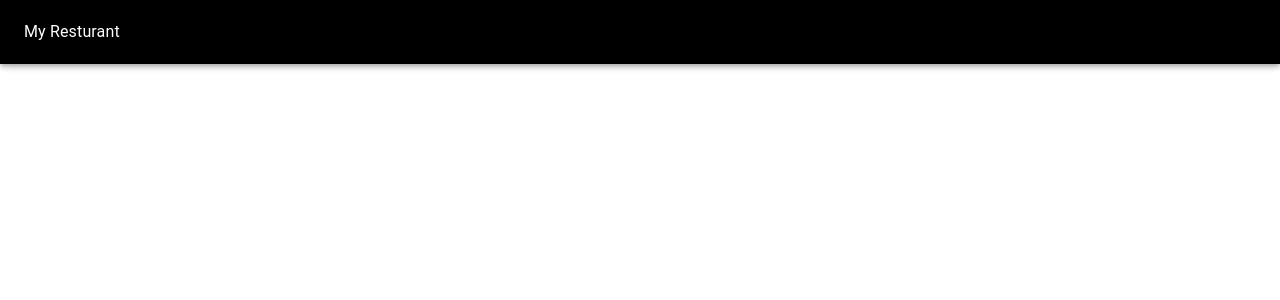
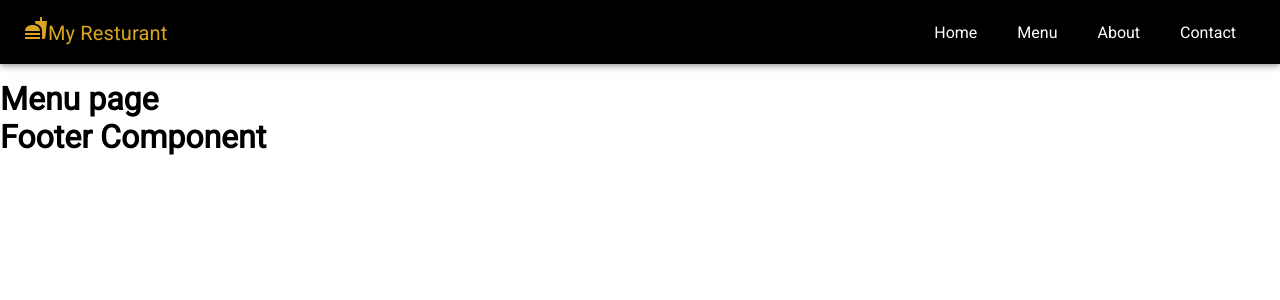
Before and after one commit to Dineshyagnik/resturant_website, a React (Create React App) app: page /menu in a window 1280 px wide. Shown: the top 300 px of the page. Built offline with nearby package versions, Linux system fonts and the light colour scheme.

Commit message:
Header and footer updated

```diff
--- a/package.json
+++ b/package.json
@@ -5,6 +5,7 @@
   "dependencies": {
     "@emotion/react": "^11.11.0",
     "@emotion/styled": "^11.11.0",
+    "@mui/icons-material": "^5.11.16",
     "@mui/material": "^5.13.0",
     "@testing-library/jest-dom": "^5.16.5",
     "@testing-library/react": "^13.4.0",
--- /dev/null
+++ b/src/Styles/HeaderStyle.css
@@ -0,0 +1,27 @@
+.navigation-menu{
+    list-style: none;
+    display: flex;
+    align-items: center;
+    justify-content: center;
+}
+.navigation-menu li{
+    margin: 0px 20px;
+}
+
+.navigation-menu li a{
+    text-decoration: none;
+    color: white;
+}
+
+.mobile-navigation{
+    list-style: none;
+}
+.mobile-navigation li{
+    margin-top: 20px;
+}
+
+.mobile-navigation li a{
+    text-decoration: none;
+    color: black;
+    font-size: 1.4rem;
+}
--- a/src/component/Layout.js
+++ /dev/null
@@ -1,13 +0,0 @@
-import React from 'react'
-import Header from './Layout/Header'
-
-const Layout = ({children}) => {
-    return (
-        <>
-        <Header/>
-            <div>{children}</div>
-        </>
-    )
-}
-
-export default Layout;
--- /dev/null
+++ b/src/component/Layout/Footer.js
@@ -0,0 +1,11 @@
+import React from 'react'
+
+const Footer = () => {
+  return (
+    <div>
+        <h1>Footer Component</h1>
+    </div>
+  )
+}
+
+export default Footer
--- a/src/component/Layout/Header.js
+++ b/src/component/Layout/Header.js
@@ -1,15 +1,107 @@
-import React from 'react';
-import { AppBar, Box, Toolbar, Typography } from '@mui/material';
+import React, { useState } from 'react';
+import { AppBar, Box, Divider, Drawer, IconButton, Toolbar, Typography } from '@mui/material';
+import FastfoodIcon from '@mui/icons-material/Fastfood';
+import MenuIcon from '@mui/icons-material/Menu';
+import { Link } from 'react-router-dom';
+import '../../Styles/HeaderStyle.css';
 
 const Header = () => {
+  const [mobileOpen, setMobileOpen] = useState(false);
+
+  const handleDrawerToggle = () => {
+    setMobileOpen(!mobileOpen)
+  }
+
+  const drawer = (
+    <Box onClick={handleDrawerToggle} sx={{ textAlign: 'center' }}>
+      <Typography
+        color={'goldenrod'}
+        variant='h6'
+        component='div'
+        sx={{ flexGrow: 1,my:2 }}
+      >
+        <FastfoodIcon />
+        My Resturant
+      </Typography>
+      <Divider/>
+      <ul className='mobile-navigation'>
+        <li>
+          <Link to={'/'}>Home</Link>
+        </li>
+        <li>
+          <Link to={'/menu'}>Menu</Link>
+        </li>
+        <li>
+          <Link to={'/about'}>About</Link>
+        </li>
+        <li>
+          <Link to={'/contact'}>Contact</Link>
+        </li>
+      </ul>
+    </Box>
+  )
   return (
     <>
       <Box>
         <AppBar component={'nav'} sx={{ bgcolor: 'black' }}>
           <Toolbar>
-            <Typography>My Resturant</Typography>
+            <IconButton
+              color='inherit'
+              aria-label='open drawer'
+              edge="start"
+              sx={{
+                mr: 2,
+                display: { sm: 'none' }
+              }}
+              onClick={handleDrawerToggle}
+            >
+              <MenuIcon />
+            </IconButton>
+            <Typography
+              color={'goldenrod'}
+              variant='h6'
+              component='div'
+              sx={{ flexGrow: 1 }}
+            >
+              <FastfoodIcon />
+              My Resturant
+            </Typography>
+            <Box sx={{ display: { xs: 'none', sm: 'block' } }}>
+              <ul className='navigation-menu'>
+                <li>
+                  <Link to={'/'}>Home</Link>
+                </li>
+                <li>
+                  <Link to={'/menu'}>Menu</Link>
+                </li>
+                <li>
+                  <Link to={'/about'}>About</Link>
+                </li>
+                <li>
+                  <Link to={'/contact'}>Contact</Link>
+                </li>
+              </ul>
+            </Box>
           </Toolbar>
         </AppBar>
+        <Box component='nav'>
+          <Drawer
+            variant='temporary'
+            open={mobileOpen}
+            onClose={handleDrawerToggle}
+            sx={{
+              display: { xs: "block", sm: "none" }, "& .MuiDrawer-paper": {
+                boxSizing: 'border-box',
+                width: '240px'
+              }
+            }}
+          >
+            {drawer}
+          </Drawer>
+        </Box>
+        <Box sx={{p:1}}>
+        <Toolbar/>
+        </Box>
       </Box>
     </>
   )
--- /dev/null
+++ b/src/component/Layout/Layout.js
@@ -0,0 +1,15 @@
+import React from 'react'
+import Header from './Header'
+import Footer from './Footer';
+
+const Layout = ({ children }) => {
+    return (
+        <>
+            <Header />
+            <div>{children}</div>
+            <Footer />
+        </>
+    )
+}
+
+export default Layout;
--- a/src/index.css
+++ b/src/index.css
@@ -1,5 +1,10 @@
+@import url('https://fonts.googleapis.com/css2?family=Roboto&family=Source+Code+Pro:wght@300&display=swap');
 *{
   margin: 0;
   padding: 0;
   box-sizing: border-box;
 }
+
+body{
+  font-family: 'Roboto', sans-serif;
+}
--- a/src/pages/About.js
+++ b/src/pages/About.js
@@ -1,5 +1,5 @@
 import React from "react";
-import Layout from "../component/Layout";
+import Layout from '../component/Layout/Layout'
 
 const About =()=>{
     return(
--- a/src/pages/Contact.js
+++ b/src/pages/Contact.js
@@ -1,5 +1,5 @@
 import React from 'react'
-import Layout from '../component/Layout'
+import Layout from '../component/Layout/Layout';
 
 const Contact = () => {
   return (
--- a/src/pages/Home.js
+++ b/src/pages/Home.js
@@ -1,5 +1,5 @@
 import React from "react";
-import Layout from "../component/Layout";
+import Layout from "../component/Layout/Layout";
 
  const Home=()=>{
     return(
--- a/src/pages/Menu.js
+++ b/src/pages/Menu.js
@@ -1,5 +1,5 @@
 import React from 'react'
-import Layout from '../component/Layout'
+import Layout from '../component/Layout/Layout'
 
 const Menu = () => {
   return (
--- a/src/pages/Pagenotfound.js
+++ b/src/pages/Pagenotfound.js
@@ -1,5 +1,5 @@
 import React from 'react'
-import Layout from '../component/Layout'
+import Layout from '../component/Layout/Layout'
 
 const Pagenotfound = () => {
   return (
```
Also changed, not shown: 1 other file (tests, documents, lock files or other folders).
